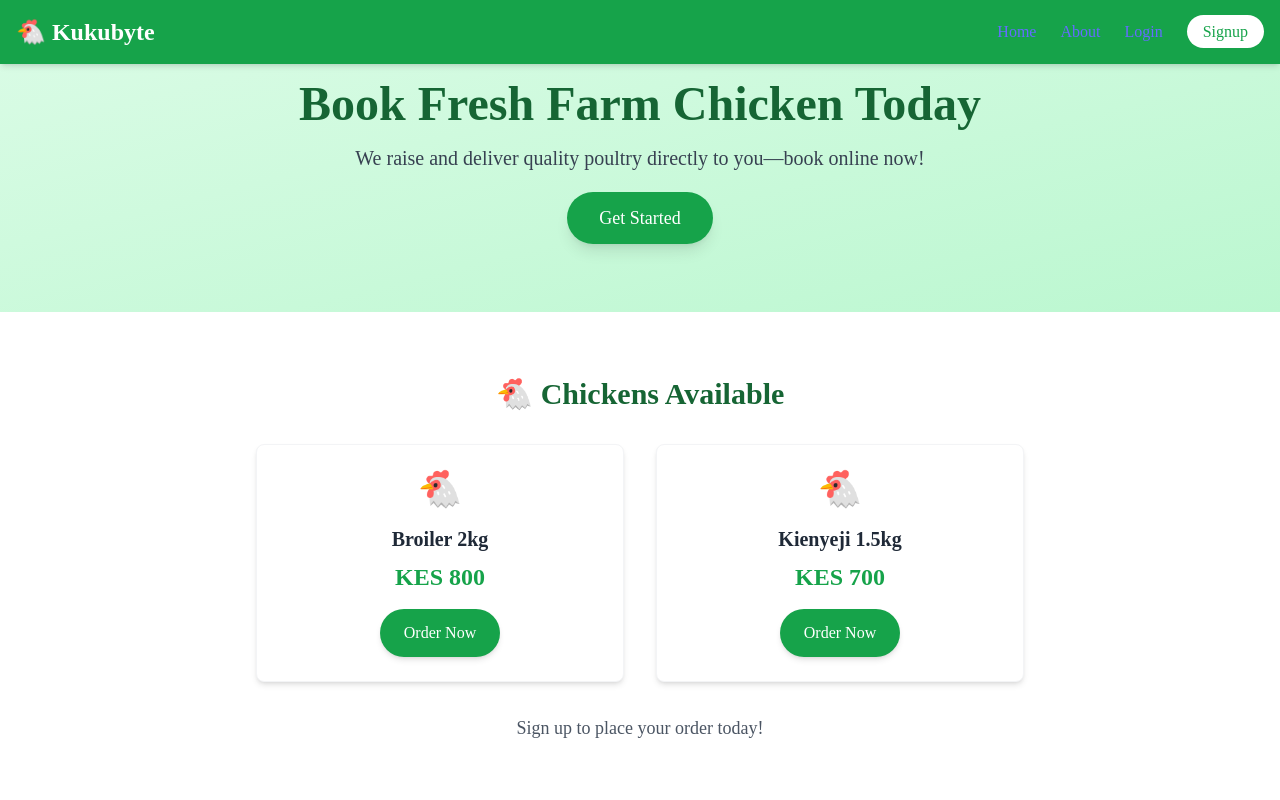
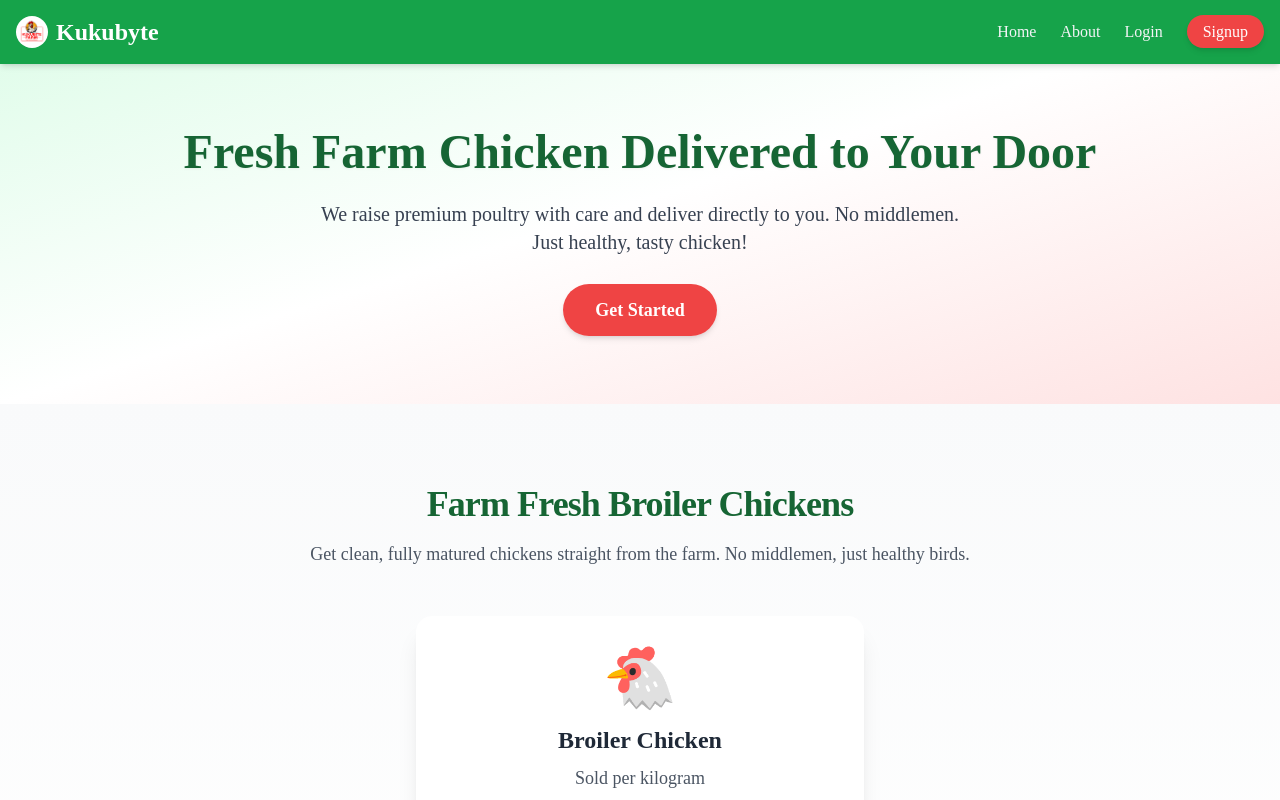
Before and after one commit to BettyNyambura/kukubyte, a React (Vite) app in the folder frontend-new/: page / in a window 1280 px wide. Shown: the top 800 px of the page. Built offline with nearby package versions, Linux system fonts and the light colour scheme.

Commit message:
adding a taste of red

```diff
--- a/frontend-new/src/components/ChickensSection.jsx
+++ b/frontend-new/src/components/ChickensSection.jsx
@@ -1,15 +1,15 @@
 import React from 'react';
 
-// Chicken Card Component
-const ChickenCard = ({ name, price, weight }) => {
+const ChickenCard = () => {
   return (
-    <div className="bg-white p-6 rounded-lg shadow-md text-center hover:shadow-lg transition-shadow border border-gray-100">
-      <div className="text-4xl mb-4">🐔</div>
-      <h3 className="text-xl font-semibold text-gray-800 mb-2">{name} {weight}</h3>
-      <p className="text-2xl font-bold text-green-600 mb-4">KES {price}</p>
+    <div className="bg-white p-8 rounded-2xl shadow-xl hover:shadow-2xl transition duration-300 text-center">
+      <div className="text-6xl mb-4">🐔</div>
+      <h3 className="text-2xl font-semibold text-gray-800 mb-2">Broiler Chicken</h3>
+      <p className="text-lg text-gray-600 mb-4">Sold per kilogram</p>
+      <p className="text-3xl font-bold text-green-600 mb-6">KES 400 / KG</p>
       <a
         href="#signup"
-        className="inline-block bg-green-600 text-white px-6 py-3 rounded-full hover:bg-green-700 transition-colors shadow-md hover:shadow-lg"
+        className="inline-block bg-gradient-to-r from-green-600 to-lime-500 text-white px-6 py-3 rounded-full font-medium shadow-md hover:from-green-700 hover:to-lime-600 transition"
       >
         Order Now
       </a>
@@ -17,32 +17,19 @@ const ChickenCard = ({ name, price, weight }) => {
   );
 };
 
-// Main Chickens Section
 const ChickensSection = () => {
-  const chickens = [
-    { name: "Broiler", weight: "2kg", price: "800" },
-    { name: "Kienyeji", weight: "1.5kg", price: "700" }
-  ];
-
   return (
-    <section id="chickens" className="py-16 bg-white">
-      <div className="container mx-auto px-4">
-        <h2 className="text-3xl font-bold text-center text-green-800 mb-8">
-          🐔 Chickens Available
+    <section id="chickens" className="py-20 bg-gradient-to-b from-gray-50 to-white">
+      <div className="max-w-4xl mx-auto px-6 text-center">
+        <h2 className="text-4xl font-extrabold text-green-800 mb-4 tracking-tight">
+          Farm Fresh Broiler Chickens
         </h2>
-        <div className="grid grid-cols-1 md:grid-cols-2 gap-8 max-w-3xl mx-auto">
-          {chickens.map((chicken, index) => (
-            <ChickenCard
-              key={index}
-              name={chicken.name}
-              weight={chicken.weight}
-              price={chicken.price}
-            />
-          ))}
+        <p className="text-lg text-gray-600 mb-12">
+          Get clean, fully matured chickens straight from the farm. No middlemen, just healthy birds.
+        </p>
+        <div className="max-w-md mx-auto">
+          <ChickenCard />
         </div>
-        <p className="text-center mt-8 text-gray-600 text-lg">
-          Sign up to place your order today!
-        </p>
       </div>
     </section>
   );
--- a/frontend-new/src/components/Header.jsx
+++ b/frontend-new/src/components/Header.jsx
@@ -1,17 +1,25 @@
 import React from 'react';
+import logo from '../assets/logo.jpg';
 
 const Header = () => {
   return (
     <nav className="bg-green-600 text-white p-4 fixed top-0 w-full shadow-md z-50">
       <div className="container mx-auto flex justify-between items-center">
-        <div className="text-2xl font-bold flex items-center">
-          🐔 Kukubyte
+        {/* Logo + Name */}
+        <div className="flex items-center space-x-2 text-xl md:text-2xl font-bold">
+          <img src={logo} alt="Kukubyte Logo" className="w-8 h-8 rounded-full object-cover" />
+          <span className="text-white">Kukubyte</span>
         </div>
-        <div className="space-x-6">
-          <a href="#home" className="hover:text-green-200 transition-colors">Home</a>
-          <a href="#about" className="hover:text-green-200 transition-colors">About</a>
-          <a href="#login" className="hover:text-green-200 transition-colors">Login</a>
-          <a href="#signup" className="bg-white text-green-600 px-4 py-2 rounded-full hover:bg-green-100 transition-colors">
+
+        {/* Nav Links */}
+        <div className="space-x-4 md:space-x-6 text-sm md:text-base font-semibold">
+          <a href="#home" className="text-gray-100 hover:text-red-300 transition-colors">Home</a>
+          <a href="#about" className="text-gray-100 hover:text-red-300 transition-colors">About</a>
+          <a href="#login" className="text-gray-100 hover:text-red-300 transition-colors">Login</a>
+          <a
+            href="#signup"
+            className="bg-red-500 text-white px-4 py-2 rounded-full hover:bg-red-600 transition-all shadow-md"
+          >
             Signup
           </a>
         </div>
--- a/frontend-new/src/components/HeroSection.jsx
+++ b/frontend-new/src/components/HeroSection.jsx
@@ -2,17 +2,20 @@ import React from 'react';
 
 const HeroSection = () => {
   return (
-    <section id="home" className="bg-gradient-to-br from-green-100 to-green-200 py-20">
+    <section
+      id="home"
+      className="pt-32 pb-20 bg-gradient-to-br from-green-100 via-white to-red-100"
+    >
       <div className="container mx-auto text-center px-4">
-        <h1 className="text-4xl md:text-5xl font-bold text-green-800 mb-4 leading-tight">
-          Book Fresh Farm Chicken Today
+        <h1 className="text-4xl md:text-5xl font-extrabold text-green-800 mb-6 leading-tight drop-shadow-sm">
+          Fresh Farm Chicken Delivered to Your Door
         </h1>
-        <p className="text-lg md:text-xl text-gray-700 mb-8 max-w-2xl mx-auto">
-          We raise and deliver quality poultry directly to you—book online now!
+        <p className="text-lg md:text-xl text-gray-700 mb-10 max-w-2xl mx-auto">
+          We raise premium poultry with care and deliver directly to you. No middlemen. Just healthy, tasty chicken!
         </p>
         <a
           href="#signup"
-          className="bg-green-600 text-white px-8 py-4 rounded-full text-lg hover:bg-green-700 transition-colors shadow-lg hover:shadow-xl transform hover:scale-105"
+          className="bg-red-500 hover:bg-red-600 text-white px-8 py-4 rounded-full text-lg font-semibold transition-all shadow-md hover:shadow-xl transform hover:scale-105"
         >
           Get Started
         </a>
```
Also changed, not shown: frontend-new/src/assets/logo.jpg (added).
